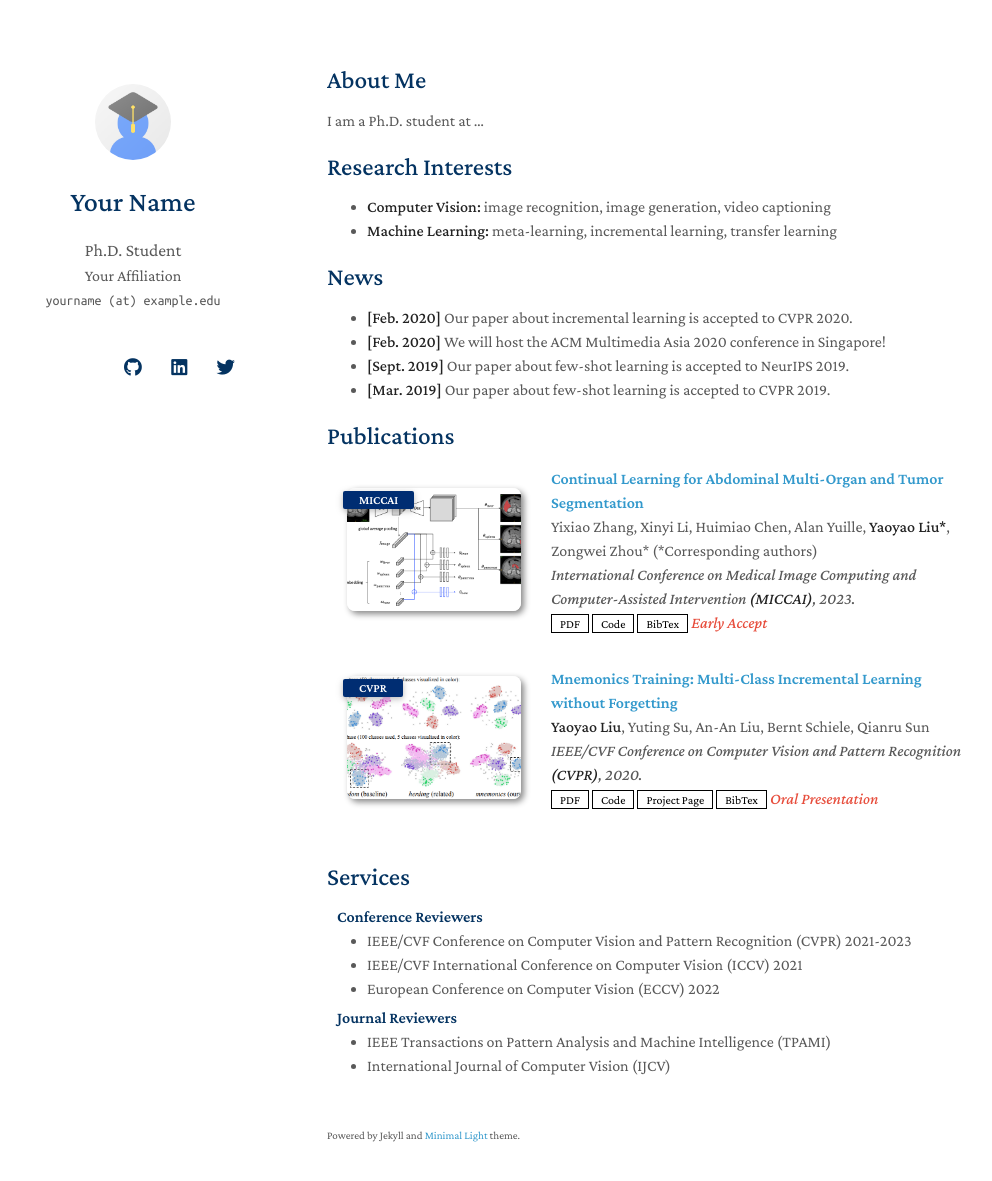
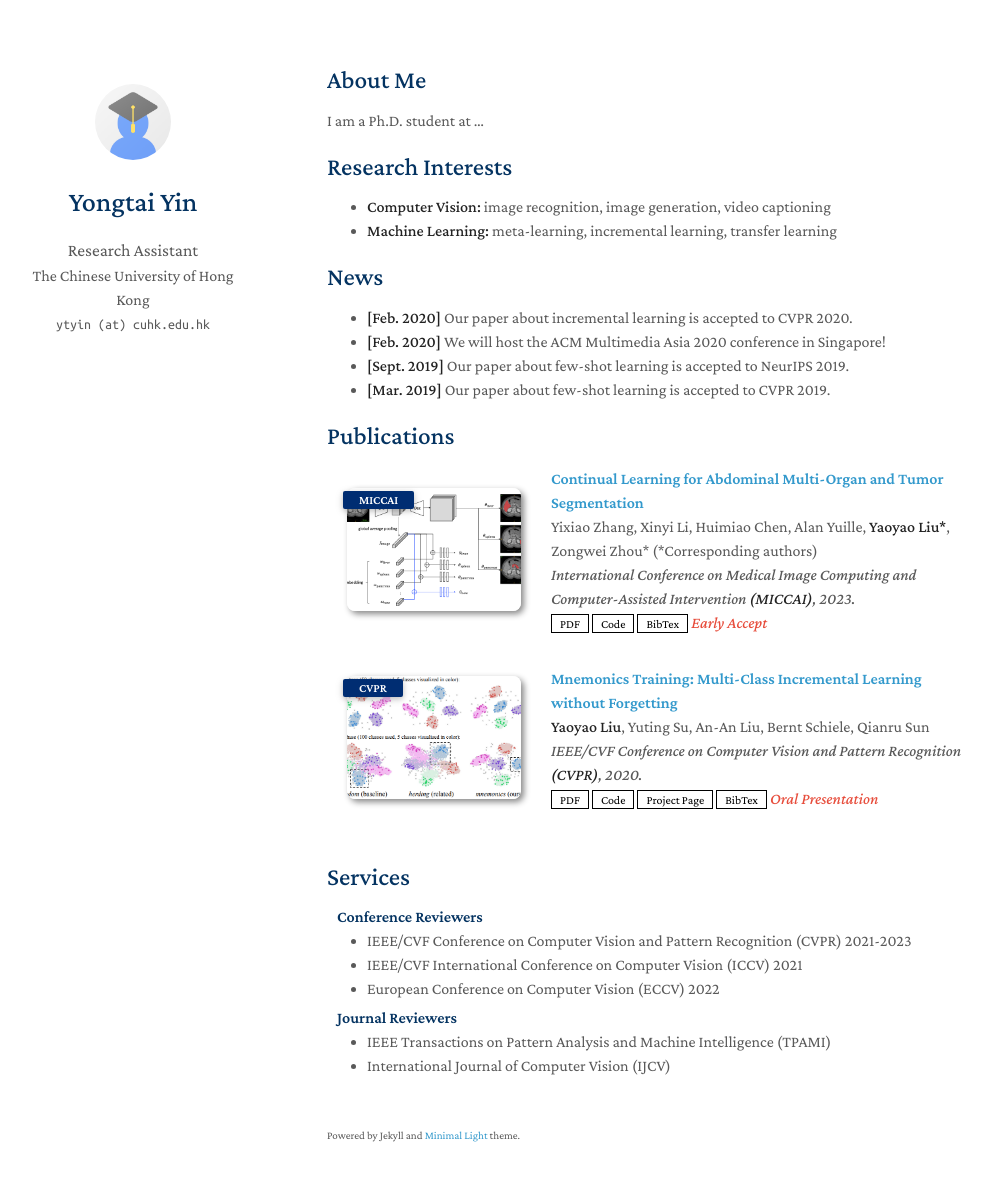
Before and after one commit to yongtai-yin/yongtai-yin.github.io, a Jekyll site: the page built from index.md, in a window 1280 px wide and 1216 px high. Shown: the top 1181 px of the window, without its empty margins (143-1135 px from the left). Built offline with Jekyll 4.4.1, drawn with Linux system fonts in a browser that asks for light colours; nearby versions of some CDN libraries; a style sheet for code colours, icons or effects is not loaded; our own code applies the rules of GitHub Pages for plain Markdown files.

Commit message:
Update _config.yml

```diff
--- a/_config.yml
+++ b/_config.yml
@@ -1,8 +1,8 @@
 # Basic Information
-title: Your Name
-position: Ph.D. Student
-affiliation: Your Affiliation
-email: yourname (at) example.edu
+title: Yongtai Yin
+position: Research Assistant
+affiliation: The Chinese University of Hong Kong
+email: ytyin (at) cuhk.edu.hk
 
 # Search Engine Optimization (SEO)
 # The following information is used to improve the website traffic from search engines, e.g., Google.
@@ -12,11 +12,11 @@ canonical: https://minimal-light-theme.yliu.me/
 
 # Links
 # If you don't need one of them, you may delete the corresponding line.
-google_scholar: https://scholar.google.com/
+google_scholar: https://scholar.google.com/citations?user=hNvpv2kAAAAJ&hl
 cv_link: assets/files/curriculum_vitae.pdf
-github_link: https://github.com/
-linkedin: https://www.linkedin.com/
-twitter: https://twitter.com/
+# github_link: https://github.com/
+# linkedin: https://www.linkedin.com/
+# twitter: https://twitter.com/
 
 # Images (e.g., your profile picture and your website's favicon)
 # "favicon" and "favicon_dark" are used for the light and dark modes, respectively.
@@ -38,7 +38,7 @@ font: "Serif" # or "Sans Serif"
 
 # Google Analytics ID
 # Please remove this if you don't use Google Analytics
-google_analytics: UA-111540567-4
+google_analytics: G-RRBE08EXJS
 
 # Use this project as a remote theme for GitHub Pages
 # See the guide here: https://docs.github.com/en/pages/setting-up-a-github-pages-site-with-jekyll/adding-a-theme-to-your-github-pages-site-using-jekyll
```
